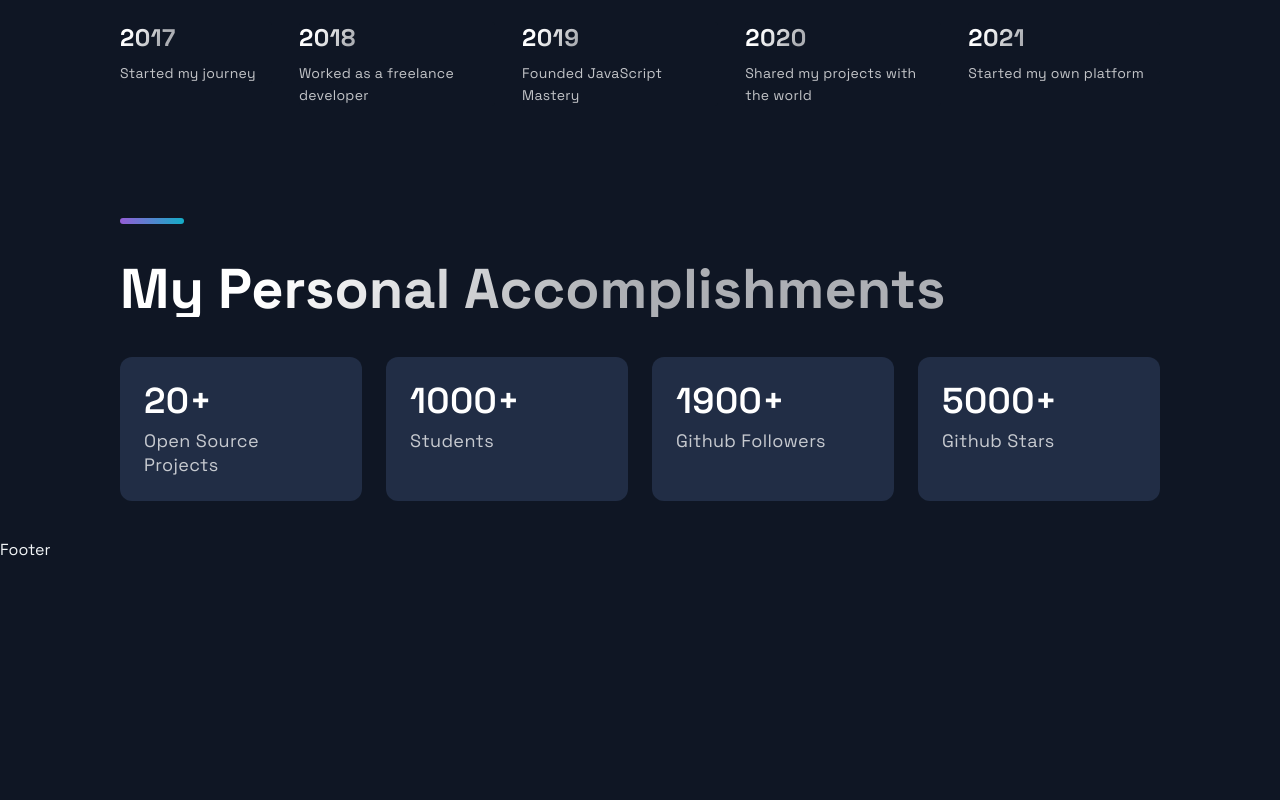
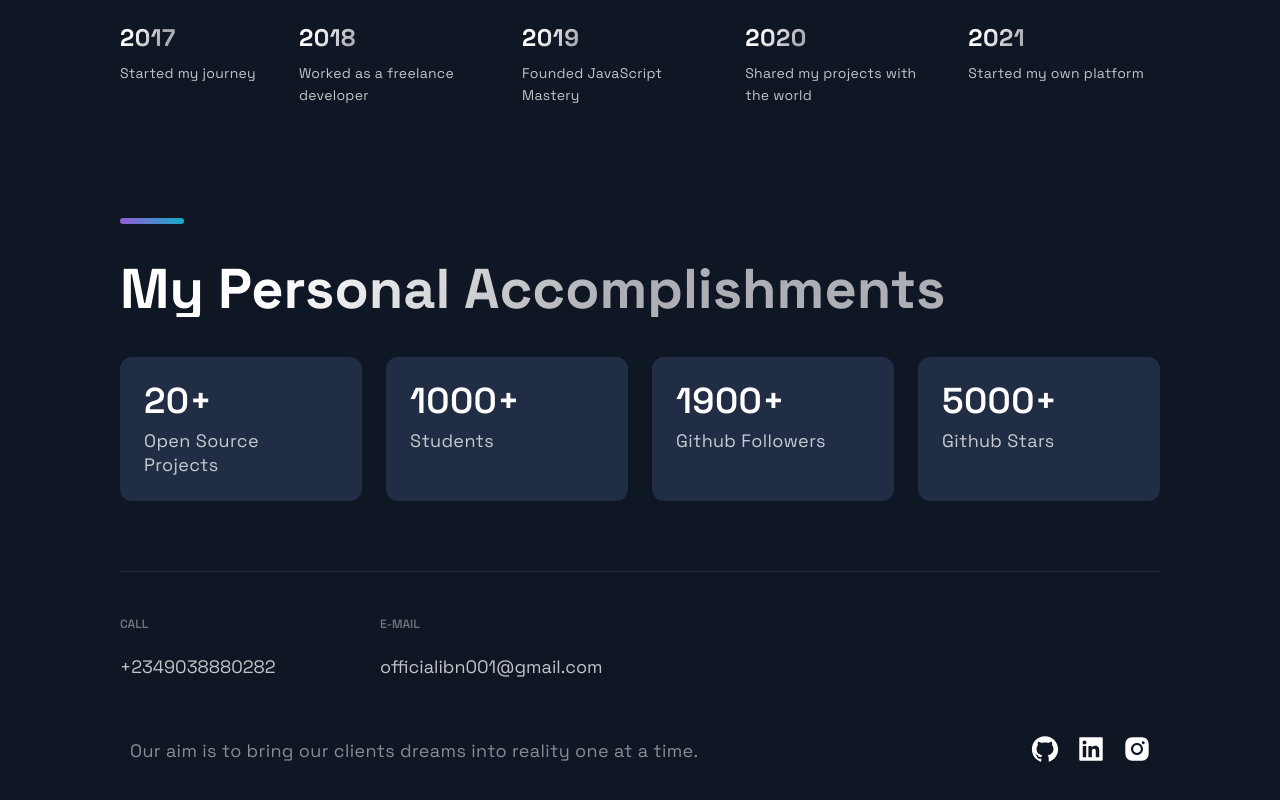
Before and after one commit to Officialibn1/Next-js-portfolio, a Next.js app: page / in a window 1280 px wide. Shown: the part 3386-4186 px from the top of the page. Before the commit the page ends 3946 px from the top, so only its background shows below. Built offline with nearby package versions, Linux system fonts and the light colour scheme.

Commit message:
Footer section complete

```diff
--- a/src/components/Footer/Footer.js
+++ b/src/components/Footer/Footer.js
@@ -6,9 +6,57 @@ import { CompanyContainer, FooterWrapper, LinkColumn, LinkItem, LinkList, LinkTi
 
 const Footer = () => {
   return (
-    <div>
-      Footer
-    </div>
+    <FooterWrapper>
+      <LinkList>
+
+        <LinkColumn>
+
+          <LinkTitle>CALL</LinkTitle>
+
+          <LinkItem href='tel:+2349038880282'>
+            +2349038880282
+          </LinkItem>
+
+        </LinkColumn>
+
+        <LinkColumn>
+
+          <LinkTitle>E-Mail</LinkTitle>
+
+          <LinkItem href='mailto:officialibn001@gmail.com'>
+            officialibn001@gmail.com
+          </LinkItem>
+
+        </LinkColumn>
+
+      </LinkList>
+
+      <SocialIconsContainer>
+
+        <CompanyContainer>
+          <Slogan>Our aim is to bring our clients dreams into reality one at a time.</Slogan>
+        </CompanyContainer>
+
+        {/* Social Icons */}
+        <SocialContainer>
+
+          <SocialIcons href='https://github.com/Officialibn1'>
+            <AiFillGithub size='3rem' />
+          </SocialIcons>
+
+          <SocialIcons href='https://linkedin.com'>
+            <AiFillLinkedin size='3rem' />
+          </SocialIcons>
+
+          <SocialIcons href='https://instagram.com'>
+            <AiFillInstagram size='3rem' />
+          </SocialIcons>
+
+        </SocialContainer>
+
+      </SocialIconsContainer>
+
+    </FooterWrapper>
   );
 };
 
--- a/src/components/Projects/Projects.js
+++ b/src/components/Projects/Projects.js
@@ -19,7 +19,7 @@ const Projects = () => (
           <Img src={image} />
 
           <TitleContent>
-            <HeaderThree title>
+            <HeaderThree title='true'>
               {title}
             </HeaderThree>
 
```
